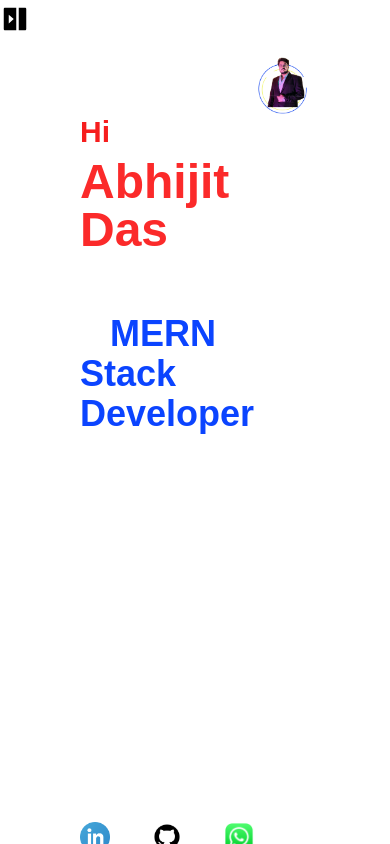
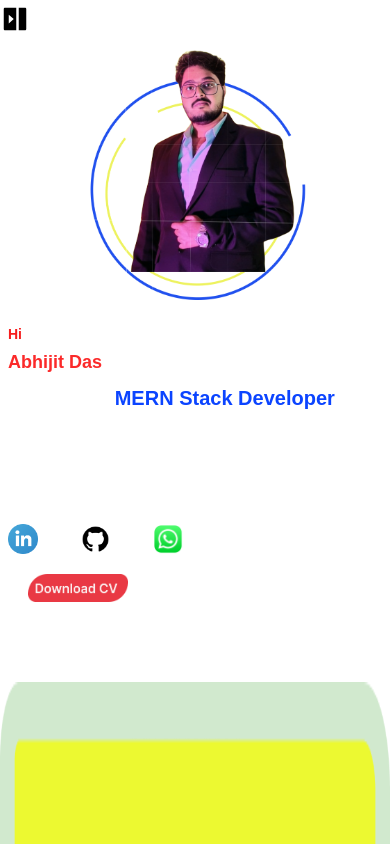
Before and after one commit to abhijit84842/Abhijit_Portfolio, a Next.js app: page / in a window 390 px wide. Shown: the top 844 px of the page. Built offline with nearby package versions, Linux system fonts and the light colour scheme.

Commit message:
i phone 12 pro responsive done

```diff
--- a/app/components/IntroSection/IntroSection.js
+++ b/app/components/IntroSection/IntroSection.js
@@ -20,7 +20,106 @@ const IntroSection = () => {
     });
   });
   return (
-    <div className="intro-container   flex justify-between">
+    <div>
+        <div className="intro-container sm:hidden  2xl:hidden">
+        <div className="right-container  flex justify-center">
+          <div className="animation-box-profileimg">
+            <Image
+              src="/profilepic.png"
+              alt="loading.."
+              loading="lazy"
+              width={250}
+              height={250}
+            />
+          </div>
+        </div>
+        <div className="left-container   text-white mt-2 ml-2">
+          <div className="intro-paragrap">
+            <div className="intro-animation">
+              <p className="text-sm font-semibold">
+                <span className="text-[#F61E1E]">Hi</span>, Its Me
+              </p>
+            </div>
+            <div className="intro-animation">
+              <p className="text-lg font-extrabold mt-1 text-[#FB2A2A]">
+                Abhijit Das
+              </p>
+            </div>
+            <div className="intro-animation">
+              <p className="text-xl font-semibold mt-2">
+                And I am a{" "}
+                <span className="text-[#0B44FF]">MERN Stack Developer</span>
+              </p>
+            </div>
+
+            <div className="intro-animation sub-intro w-[80%] ml-2 mt-2">
+              <p className="text-xs">
+                I am a passionate and versatile full stack developer with
+                expertise in both frontend and backend technologies. I
+                specialize in building efficient, scalable, and user-friendly
+                applications, utilizing a wide range of modern tools and
+                frameworks. From crafting seamless user interfaces to ensuring
+                robust server-side logic.
+              </p>
+            </div>
+          </div>
+
+          <div className="social-links flex gap-10 mt-2">
+            <div className="github">
+              <Link href="#">
+                <Image
+                  src="/Social Links/linkedin.png"
+                  alt="loading.."
+                  loading="lazy"
+                  width={30}
+                  height={30}
+                />
+              </Link>
+            </div>
+            <div className="github">
+              <Link href="#">
+                <Image
+                  src="/Social Links/github.png"
+                  alt="loading.."
+                  loading="lazy"
+                  width={35}
+                  height={35}
+                />
+              </Link>
+            </div>
+            <div className="whatsapp">
+              <Link href="#">
+                <Image
+                  src="/Social Links/whatsapp.png"
+                  alt="loading.."
+                  loading="lazy"
+                  width={30}
+                  height={30}
+                />
+              </Link>
+            </div>
+          </div>
+          <div className="CV-download mt-5 ml-5 ">
+            <a href="/CV/Resume.pdf">
+              <Image
+                src="/cvdownload.png"
+                alt="loading.."
+                loading="lazy"
+                width={100}
+                height={100}
+              />
+            </a>
+          </div>
+        </div>
+
+
+      </div>
+
+
+
+
+
+      <div className="intro-container hidden sm:flex justify-between 2xl:flex justify-between">
         <div className="left-container w-[50%] text-white mt-20 ml-20 ">
           <div className="intro-paragrap">
             <div className="intro-animation">
@@ -40,14 +139,14 @@ const IntroSection = () => {
               </p>
             </div>
 
-          <div className=" intro-animation sub-intro w-[100%] ml-5 mt-2">
+            <div className="intro-animation sub-intro w-[100%] ml-5 mt-2">
               <p>
                 I am a passionate and versatile full stack developer with
-              expertise in both frontend and backend technologies. I specialize
-              in building efficient, scalable, and user-friendly applications,
-              utilizing a wide range of modern tools and frameworks. From
-              crafting seamless user interfaces to ensuring robust server-side
-              logic.
+                expertise in both frontend and backend technologies. I
+                specialize in building efficient, scalable, and user-friendly
+                applications, utilizing a wide range of modern tools and
+                frameworks. From crafting seamless user interfaces to ensuring
+                robust server-side logic.
               </p>
             </div>
           </div>
@@ -112,6 +211,7 @@ const IntroSection = () => {
           </div>
         </div>
       </div>
+    </div>
   );
 };
 
```
Lines whose indentation alone changed are shown as unchanged.
